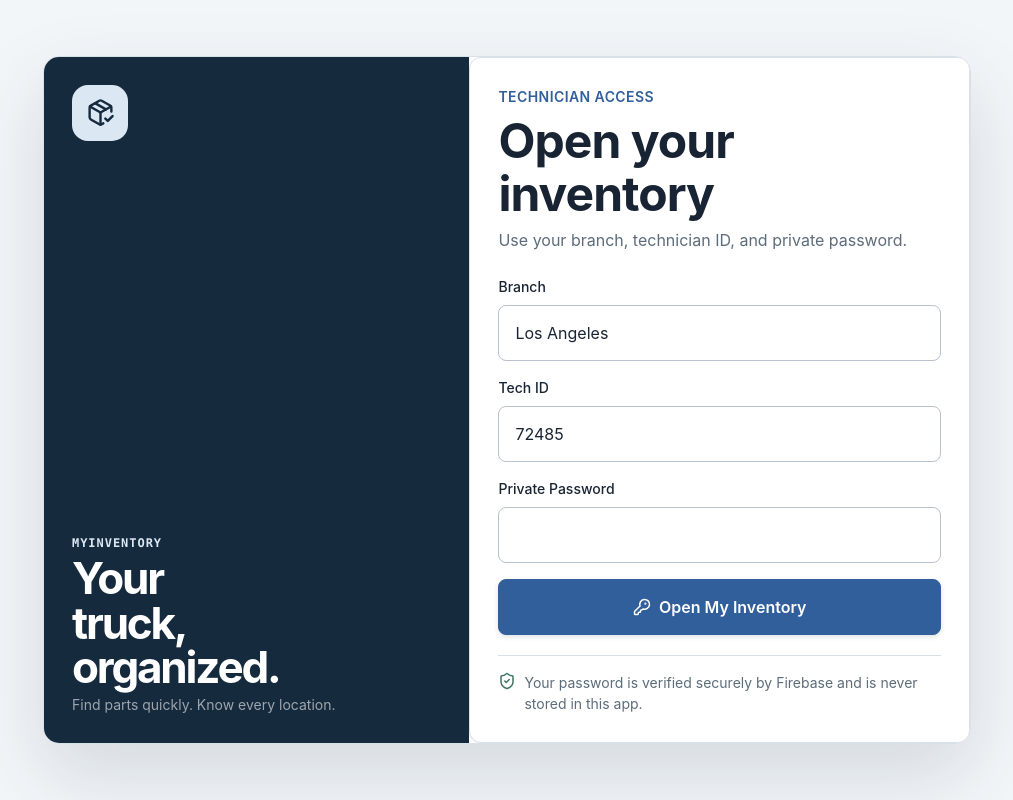
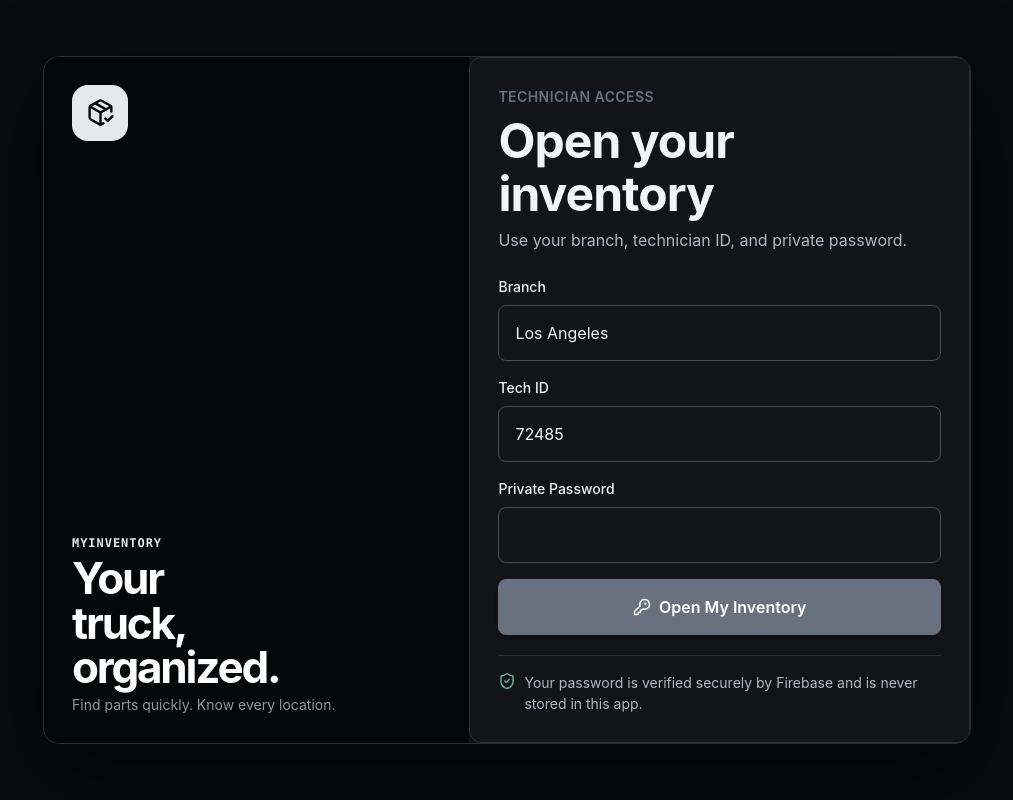
Before and after one commit to geolal121/myinventory, a React (Vite) app: page / in a window 1280 px wide. Shown: the whole page, without its empty margins (133-1146 px from the left). Built offline with nearby package versions, Linux system fonts and the light colour scheme; no server answers.

Commit message:
Introduce compact black inventory theme

```diff
--- a/index.html
+++ b/index.html
@@ -17,12 +17,12 @@
 
     <meta
       name="theme-color"
-      content="#162a3e"
+      content="#050607"
     />
 
     <meta
       name="color-scheme"
-      content="light"
+      content="dark"
     />
 
     <meta
@@ -37,7 +37,7 @@
 
     <meta
       name="apple-mobile-web-app-status-bar-style"
-      content="default"
+      content="black"
     />
 
     <meta
--- a/src/features/auth/styles/inventory-auth.css
+++ b/src/features/auth/styles/inventory-auth.css
@@ -21,7 +21,7 @@
 
   background: var(--color-surface);
 
-  box-shadow: 0 30px 80px rgba(22, 42, 62, 0.14);
+  box-shadow: 0 30px 80px rgba(0, 0, 0, 0.5);
 }
 
 .inventory-auth__intro {
--- a/src/features/inventory/styles/inventory-page.css
+++ b/src/features/inventory/styles/inventory-page.css
@@ -90,7 +90,7 @@
   width: 9rem;
   height: 9rem;
 
-  border: 1.25rem solid rgba(49, 95, 156, 0.07);
+  border: 1.25rem solid rgba(255, 255, 255, 0.035);
   border-radius: 50%;
 
   pointer-events: none;
--- a/src/features/inventory/styles/inventory-rebuild.css
+++ b/src/features/inventory/styles/inventory-rebuild.css
@@ -49,7 +49,7 @@
 
   background: color-mix(in srgb, var(--color-surface) 94%, transparent);
 
-  box-shadow: 0 8px 30px rgba(22, 42, 62, 0.06);
+  box-shadow: 0 8px 30px rgba(0, 0, 0, 0.26);
 
   backdrop-filter: blur(18px);
 }
@@ -175,7 +175,7 @@
 
   background: var(--color-brand-deep);
 
-  box-shadow: 0 18px 40px rgba(22, 42, 62, 0.15);
+  box-shadow: 0 18px 40px rgba(0, 0, 0, 0.42);
 
   backdrop-filter: none;
 }
@@ -239,7 +239,7 @@
 .stock-app .stock-app__finder .ui-input:focus {
   border: 0;
 
-  box-shadow: 0 0 0 4px rgba(49, 95, 156, 0.24);
+  box-shadow: 0 0 0 4px rgba(255, 255, 255, 0.16);
 }
 
 .stock-app .stock-app__finder .ui-input-field__helper {
@@ -270,7 +270,7 @@
 }
 
 .stock-app .inventory-page__search-mode-button--active {
-  background: var(--color-surface);
+  background: var(--color-utility);
 
   color: var(--color-brand-deep);
 
@@ -283,7 +283,7 @@
   order: 5;
 
   display: grid;
-  grid-template-columns: repeat(3, minmax(0, 1fr));
+  grid-template-columns: repeat(2, minmax(0, 1fr));
   gap: 1px;
 
   margin: 0 var(--spacing-4) var(--spacing-4);
@@ -304,7 +304,7 @@
   align-items: flex-end;
   justify-content: space-between;
 
-  padding: var(--spacing-4);
+  padding: var(--spacing-3) var(--spacing-4);
 
   background: var(--color-surface);
 }
@@ -328,7 +328,7 @@
 }
 
 .stock-app .stock-app__snapshot .inventory-page__summary-card {
-  min-height: 5.5rem;
+  min-height: 5rem;
   padding: var(--spacing-3);
 
   border: 0;
@@ -340,9 +340,9 @@
 }
 
 .stock-app .stock-app__snapshot .inventory-page__summary-card:first-of-type {
-  grid-column: 1 / -1;
+  grid-column: auto;
 
-  min-height: 7.25rem;
+  min-height: 5rem;
 
   background: var(--color-accent);
 }
@@ -368,7 +368,7 @@
 }
 
 .stock-app .stock-app__snapshot .inventory-page__summary-card:first-of-type strong {
-  font-size: 2.75rem;
+  font-size: var(--font-size-xl);
 }
 
 .stock-app .stock-app__snapshot .inventory-page__summary-card-heading svg {
@@ -394,13 +394,14 @@
 .stock-app .stock-app__task-strip {
   order: 6;
 
-  display: flex;
+  display: grid;
+  grid-template-columns: repeat(2, minmax(0, 1fr));
   gap: var(--spacing-2);
 
-  margin: 0 0 var(--spacing-4);
-  padding: 0 var(--spacing-4) var(--spacing-1);
+  margin: 0 var(--spacing-4) var(--spacing-4);
+  padding: 0;
 
-  overflow-x: auto;
+  overflow: visible;
 
   border: 0;
   border-radius: 0;
@@ -421,14 +422,13 @@
 .stock-app .stock-app__task-strip .ui-button,
 .stock-app .stock-app__task-strip .ui-button:nth-child(2),
 .stock-app .stock-app__task-strip .ui-button:nth-child(4) {
-  flex: 0 0 5.7rem;
-  flex-direction: column;
+  flex-direction: row;
   justify-content: center;
   gap: var(--spacing-2);
 
-  width: 5.7rem;
-  min-height: 5.25rem;
-  padding: var(--spacing-2);
+  width: auto;
+  min-height: 3.5rem;
+  padding: var(--spacing-2) var(--spacing-3);
 
   border: 1px solid var(--color-border);
   border-radius: var(--radius-md);
@@ -438,6 +438,18 @@
   color: var(--color-text-primary);
 
   box-shadow: none;
+}
+
+@media (max-width: 767px) and (orientation: landscape) {
+  .stock-app .stock-app__snapshot,
+  .stock-app .stock-app__task-strip {
+    grid-template-columns: repeat(4, minmax(0, 1fr));
+  }
+
+  .stock-app .stock-app__snapshot .inventory-page__summary-card,
+  .stock-app .stock-app__snapshot .inventory-page__summary-card:first-of-type {
+    min-height: 4.75rem;
+  }
 }
 
 .stock-app .stock-app__task-strip .ui-button svg {
@@ -498,7 +510,7 @@
 
   background: var(--color-brand-deep);
 
-  box-shadow: 0 -12px 30px rgba(22, 42, 62, 0.18);
+  box-shadow: 0 -12px 30px rgba(0, 0, 0, 0.46);
 }
 
 .stock-app .stock-app__mobile-nav .inventory-page__tabs-label {
@@ -711,7 +723,7 @@
 
   background: var(--color-surface) !important;
 
-  box-shadow: 0 8px 20px rgba(22, 42, 62, 0.09);
+  box-shadow: 0 8px 20px rgba(0, 0, 0, 0.36);
 
   transform: none;
 }
@@ -737,7 +749,7 @@
 
   background: var(--color-background-soft);
 
-  box-shadow: 0 30px 90px rgba(22, 42, 62, 0.3);
+  box-shadow: 0 30px 90px rgba(0, 0, 0, 0.66);
 }
 
 .stock-app .ui-modal__header {
--- a/src/shared/styles/components/button.css
+++ b/src/shared/styles/components/button.css
@@ -125,7 +125,7 @@
 .ui-button--danger {
   background: var(--color-danger);
 
-  color: var(--color-text-inverse);
+  color: var(--color-brand-deep);
 
   box-shadow: var(--glow-danger);
 }
--- a/src/shared/tokens/colors.css
+++ b/src/shared/tokens/colors.css
@@ -1,60 +1,60 @@
 :root {
   /* BACKGROUNDS */
-  --color-background: #f3f6f9;
-  --color-background-soft: #f8fafc;
-  --color-background-elevated: #e8edf2;
+  --color-background: #090a0c;
+  --color-background-soft: #0d0f12;
+  --color-background-elevated: #15181d;
 
   /* SURFACES */
-  --color-surface: #ffffff;
-  --color-surface-soft: #f6f8fa;
-  --color-surface-elevated: #edf1f5;
+  --color-surface: #121418;
+  --color-surface-soft: #181b20;
+  --color-surface-elevated: #20242a;
 
   /* BORDERS */
-  --color-border: #d8e0e8;
-  --color-border-strong: #b6c2ce;
+  --color-border: #2b3037;
+  --color-border-strong: #454c56;
 
   /* TEXT */
-  --color-text-primary: #182433;
-  --color-text-secondary: #5d6c7a;
-  --color-text-muted: #8b98a5;
+  --color-text-primary: #f3f4f6;
+  --color-text-secondary: #b1b7c0;
+  --color-text-muted: #7e8791;
   --color-text-inverse: #ffffff;
 
   /* PRIMARY ACCENT */
-  --color-accent: #315f9c;
-  --color-accent-hover: #264d80;
-  --color-accent-bright: #4779b7;
-  --color-accent-soft: rgba(49, 95, 156, 0.1);
+  --color-accent: #68727e;
+  --color-accent-hover: #7a8592;
+  --color-accent-bright: #919aa4;
+  --color-accent-soft: rgba(255, 255, 255, 0.08);
 
   /* APP CHROME */
-  --color-brand: #223b54;
-  --color-brand-deep: #162a3e;
-  --color-brand-surface: #2b4863;
-  --color-utility: #dbe7f3;
-  --color-utility-soft: #f0f5fa;
+  --color-brand: #0f1114;
+  --color-brand-deep: #050607;
+  --color-brand-surface: #171a1f;
+  --color-utility: #e6e8eb;
+  --color-utility-soft: #1d2127;
 
   /* SECONDARY ACCENT */
-  --color-accent-secondary: #e3ebf4;
-  --color-accent-secondary-hover: #d4e0ec;
-  --color-accent-secondary-soft: rgba(49, 95, 156, 0.06);
+  --color-accent-secondary: #232830;
+  --color-accent-secondary-hover: #2d333c;
+  --color-accent-secondary-soft: rgba(255, 255, 255, 0.045);
 
   /* CARD COLORS */
-  --color-card: #ffffff;
-  --color-card-hover: #f6f8fa;
-  --color-card-text: #182433;
+  --color-card: #121418;
+  --color-card-hover: #191d22;
+  --color-card-text: #f3f4f6;
 
   /* STATUS COLORS */
-  --color-success: #3f7461;
-  --color-success-soft: rgba(63, 116, 97, 0.12);
+  --color-success: #68ad8e;
+  --color-success-soft: rgba(104, 173, 142, 0.14);
 
-  --color-warning: #7d6a55;
-  --color-warning-soft: rgba(125, 106, 85, 0.12);
+  --color-warning: #b5a38e;
+  --color-warning-soft: rgba(181, 163, 142, 0.14);
   --color-orange: var(--color-warning);
 
-  --color-danger: #a84f58;
-  --color-danger-soft: rgba(168, 79, 88, 0.11);
+  --color-danger: #d4747d;
+  --color-danger-soft: rgba(212, 116, 125, 0.14);
 
-  --color-info: #496d8b;
-  --color-info-soft: rgba(73, 109, 139, 0.11);
+  --color-info: #83a0ba;
+  --color-info-soft: rgba(131, 160, 186, 0.14);
 
   /* INVENTORY STATUS */
   --color-in-stock: var(--color-success);
@@ -62,8 +62,8 @@
   --color-noi: var(--color-warning);
 
   /* OVERLAYS */
-  --color-overlay: rgba(22, 42, 62, 0.62);
-  --color-overlay-soft: rgba(22, 42, 62, 0.18);
+  --color-overlay: rgba(0, 0, 0, 0.76);
+  --color-overlay-soft: rgba(0, 0, 0, 0.32);
 
   /* LEGACY ALIASES NOW RESOLVE TO SOLID SURFACES */
   --gradient-page: var(--color-background);
--- a/src/shared/tokens/shadows.css
+++ b/src/shared/tokens/shadows.css
@@ -4,13 +4,13 @@
   ========================================================= */
 
   --shadow-sm:
-    0 1px 2px rgba(22, 42, 62, 0.07);
+    0 1px 2px rgba(0, 0, 0, 0.28);
 
   --shadow-md:
-    0 8px 24px rgba(22, 42, 62, 0.10);
+    0 8px 24px rgba(0, 0, 0, 0.34);
 
   --shadow-lg:
-    0 20px 60px rgba(22, 42, 62, 0.18);
+    0 20px 60px rgba(0, 0, 0, 0.48);
 
   /* =========================================================
      COMPONENT SHADOWS
@@ -26,17 +26,17 @@
     var(--shadow-lg);
 
   --button-shadow:
-    0 2px 5px rgba(22, 42, 62, 0.14);
+    0 2px 5px rgba(0, 0, 0, 0.32);
 
   --button-shadow-hover:
-    0 5px 12px rgba(22, 42, 62, 0.17);
+    0 5px 12px rgba(0, 0, 0, 0.4);
 
   /* =========================================================
      GLOWS
   ========================================================= */
 
   --glow-accent:
-    0 0 0 4px rgba(49, 95, 156, 0.18);
+    0 0 0 4px rgba(255, 255, 255, 0.13);
 
   --glow-danger:
     0 0 16px rgba(209, 107, 107, 0.18);
@@ -53,22 +53,22 @@
 @media (max-width: 479px) {
   :root {
     --shadow-sm:
-      0 1px 2px rgba(22, 42, 62, 0.07);
+      0 1px 2px rgba(0, 0, 0, 0.28);
 
     --shadow-md:
-      0 6px 18px rgba(22, 42, 62, 0.10);
+      0 6px 18px rgba(0, 0, 0, 0.34);
 
     --shadow-lg:
-      0 16px 40px rgba(22, 42, 62, 0.17);
+      0 16px 40px rgba(0, 0, 0, 0.46);
 
     --button-shadow:
-      0 2px 5px rgba(22, 42, 62, 0.13);
+      0 2px 5px rgba(0, 0, 0, 0.32);
 
     --button-shadow-hover:
-      0 4px 10px rgba(22, 42, 62, 0.16);
+      0 4px 10px rgba(0, 0, 0, 0.38);
 
     --glow-accent:
-      0 0 0 3px rgba(49, 95, 156, 0.18);
+      0 0 0 3px rgba(255, 255, 255, 0.13);
   }
 }
 
@@ -107,7 +107,7 @@
       0 24px 64px rgba(0, 0, 0, 0.20);
 
     --button-shadow-hover:
-      0 14px 36px rgba(22, 42, 62, 0.20);
+      0 14px 36px rgba(0, 0, 0, 0.42);
   }
 }
 
@@ -128,7 +128,7 @@
       0 36px 88px rgba(0, 0, 0, 0.24);
 
     --glow-accent:
-      0 0 24px rgba(49, 95, 156, 0.18);
+      0 0 24px rgba(255, 255, 255, 0.12);
   }
 }
 
```
Also changed, not shown: public/manifest.webmanifest, 1 other file (tests, documents, lock files or other folders).
